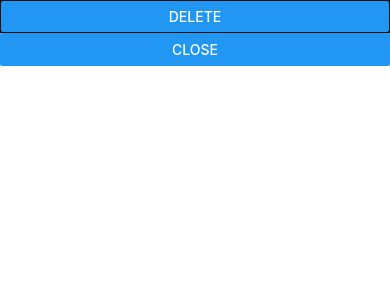
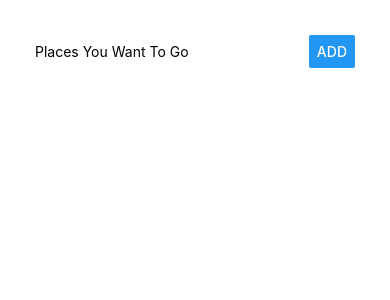
Before and after one commit to melikalbasi/react-native-ios-android-app, a React Native app: screen / in a window 390 px wide. Shown: the top 300 px of the page. Built offline with nearby package versions, Linux system fonts and the light colour scheme.

Commit message:
modify styling on modal

```diff
--- a/src/components/PlaceDetail/PlaceDetail.js
+++ b/src/components/PlaceDetail/PlaceDetail.js
@@ -1,5 +1,5 @@
 import React from 'react';
-import { Modal, View, Image, Text, Button } from 'react-native';
+import { Modal, View, Image, Text, Button, StyleSheet } from 'react-native';
 
 const placeDetail = props => {
   let modalContent = null
@@ -7,23 +7,39 @@
   if (props.selectedPlace) {
     modalContent = (
       <View>
-        <Image source={props.selectedPlace.placeImage} />
-        <Text>{props.selectedPlace.placeName}</Text>
+        <Image source={props.selectedPlace.image} style={styles.placeImage} />
+        <Text style={styles.placeName}>{props.selectedPlace.name}</Text>
       </View>
     );
   }
 
   return (
-    <Modal>
-      <View>
+    <Modal visible={props.selectedPlace !== null} animationType="slide" >
+      <View style={styles.modalContainer}>
         {modalContent}
         <View>
-          <Button title="Delete" />
-          <Button title="Close" />
+          <Button title="Delete" color="red" />
+          <Button title="Close"  />
         </View>
       </View>
     </Modal>
   );
 };
 
+const styles = StyleSheet.create({
+  modalContainer: {
+    margin: 29
+  },
+  placeImage: {
+    width: "100%",
+    height: 200
+  },
+  placeName: {
+    fontWeight: "bold",
+    textAlign: "center",
+    fontSize: 28
+  }
+
+})
+
 export default placeDetail;
```
